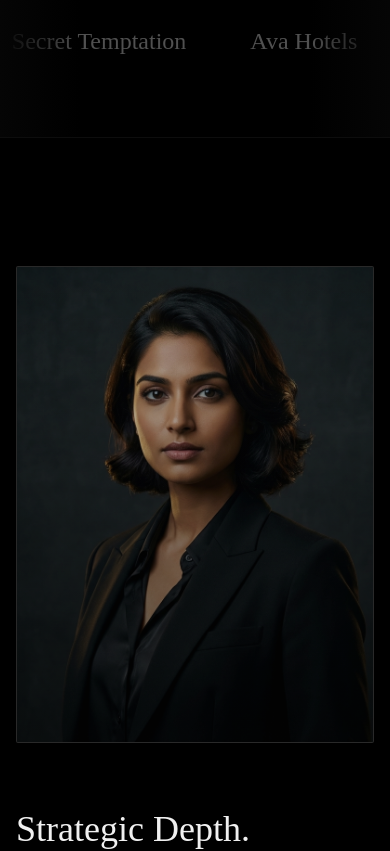
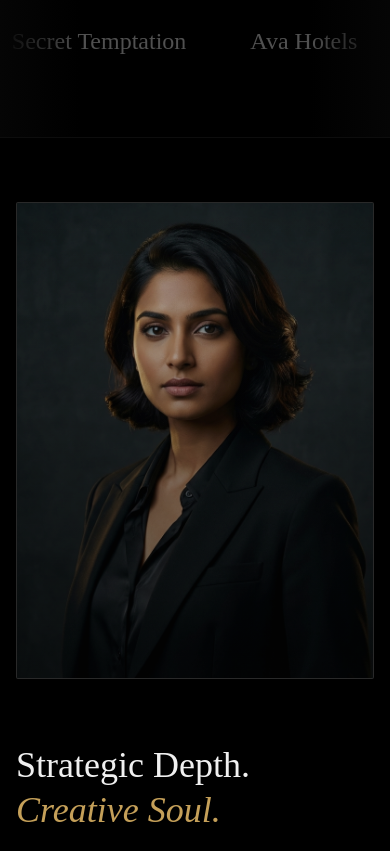
Before and after one commit to codeXsahil/manikajoshiportfolio, a React (Vite) app: page / in a window 390 px wide. Shown: the part 900-1751 px from the top of the page. Built offline with nearby package versions, Linux system fonts and the light colour scheme.

Commit message:
Optimize responsiveness: Work section gaps and global padding

```diff
--- a/src/components/DigitalPerformance.jsx
+++ b/src/components/DigitalPerformance.jsx
@@ -18,7 +18,7 @@ const DigitalPerformance = () => {
     ];
 
     return (
-        <section className="bg-[#050505] relative py-20 border-t border-white/5">
+        <section className="bg-[#050505] relative py-16 md:py-24 border-t border-white/5">
             <div className="container mx-auto px-4">
                 <div className="flex flex-col md:flex-row gap-12 md:gap-20">
 
--- a/src/components/Work.jsx
+++ b/src/components/Work.jsx
@@ -120,7 +120,7 @@ const Work = () => {
 
     return (
         <section id="work" className="bg-black relative">
-            <div className="container mx-auto px-4 py-20">
+            <div className="container mx-auto px-4 py-16 md:py-32">
                 <motion.h2
                     initial={{ opacity: 0, y: 20 }}
                     whileInView={{ opacity: 1, y: 0 }}
@@ -207,7 +207,7 @@ const Work = () => {
                     </div>
 
                     {/* Right Column: Scrollable Content */}
-                    <div className="flex flex-col gap-[30vh] pb-[20vh]">
+                    <div className="flex flex-col gap-20 md:gap-[30vh] pb-20 md:pb-[20vh]">
                         {projects.map((project) => (
                             <motion.div
                                 key={project.id}
--- a/src/index.css
+++ b/src/index.css
@@ -5,6 +5,10 @@
 @layer base {
   body {
     @apply bg-black text-[#f0f0f0] font-sans antialiased overflow-x-hidden;
+  }
+
+  html {
+    @apply overflow-x-hidden;
   }
 
   h1,
@@ -23,7 +27,7 @@
   }
 
   .section-padding {
-    @apply py-32;
+    @apply py-16 md:py-32;
   }
 
   .container {
```
